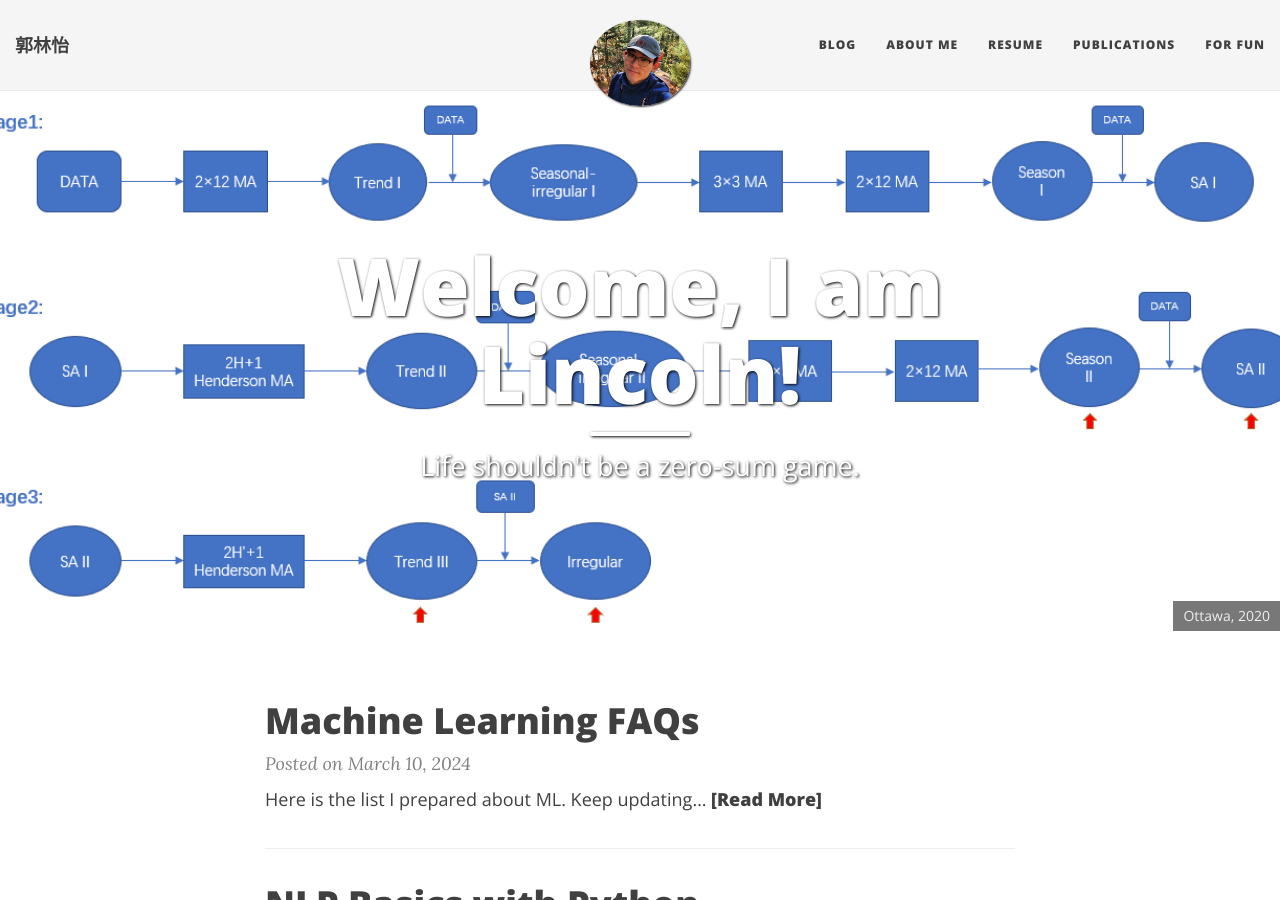
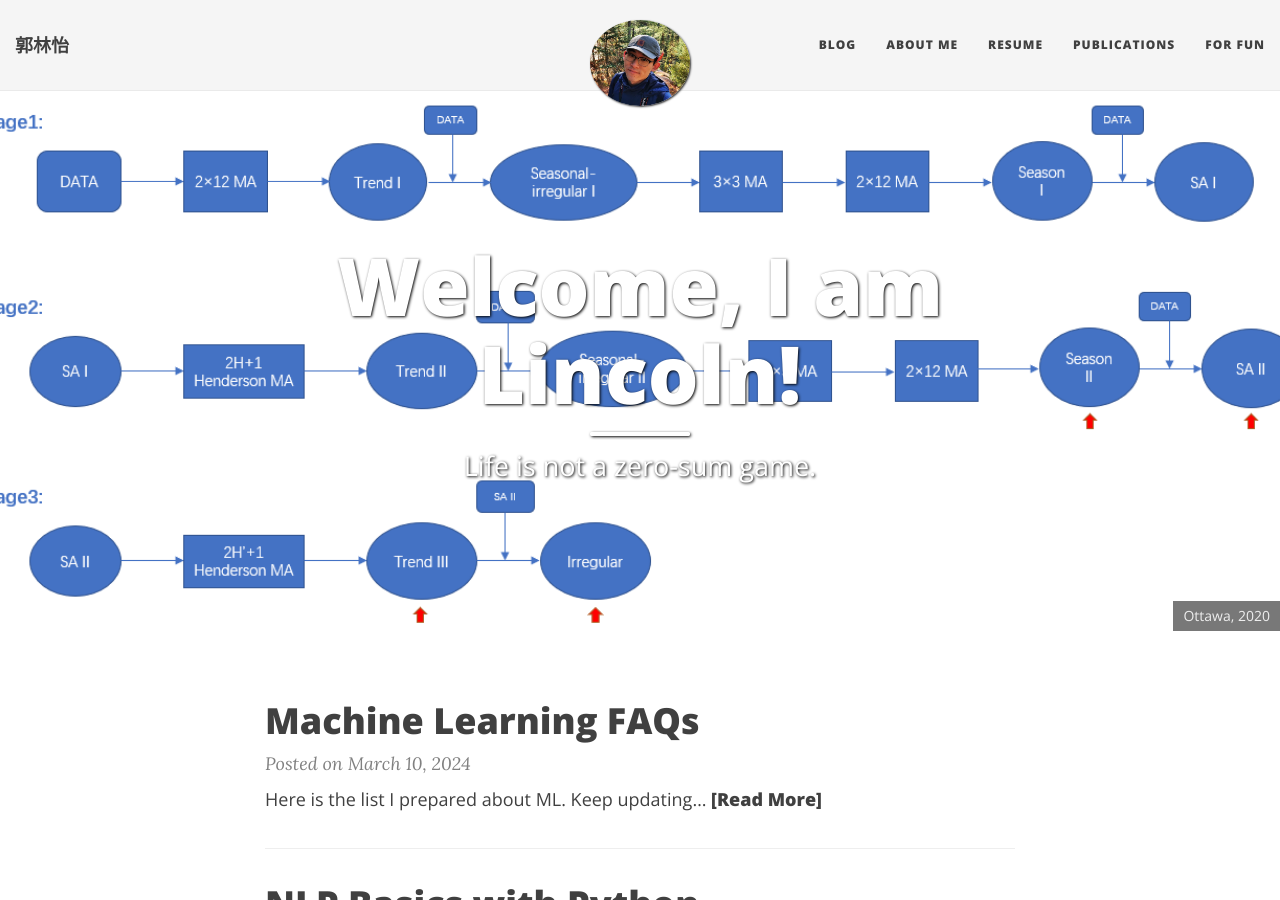
Before and after one commit to LinyiGuo96/LinyiGuo96.github.io, a Jekyll site: the page built from index.html, in a window 1280 px wide and 900 px high. Built offline with Jekyll 4.4.1, drawn with Linux system fonts in a browser that asks for light colours; nearby versions of some CDN libraries; the list of posts is cut into pages by our own code.

Commit message:
Update index.html

```diff
--- a/index.html
+++ b/index.html
@@ -1,7 +1,7 @@
 ---
 layout: page
 title: 'Welcome, I am Lincoln!'
-subtitle: Life shouldn't be a zero-sum game.
+subtitle: Life is not a zero-sum game.
 use-site-title: true
 bigimg:
 - "/img/data2.jpg" : "Data World"
```
